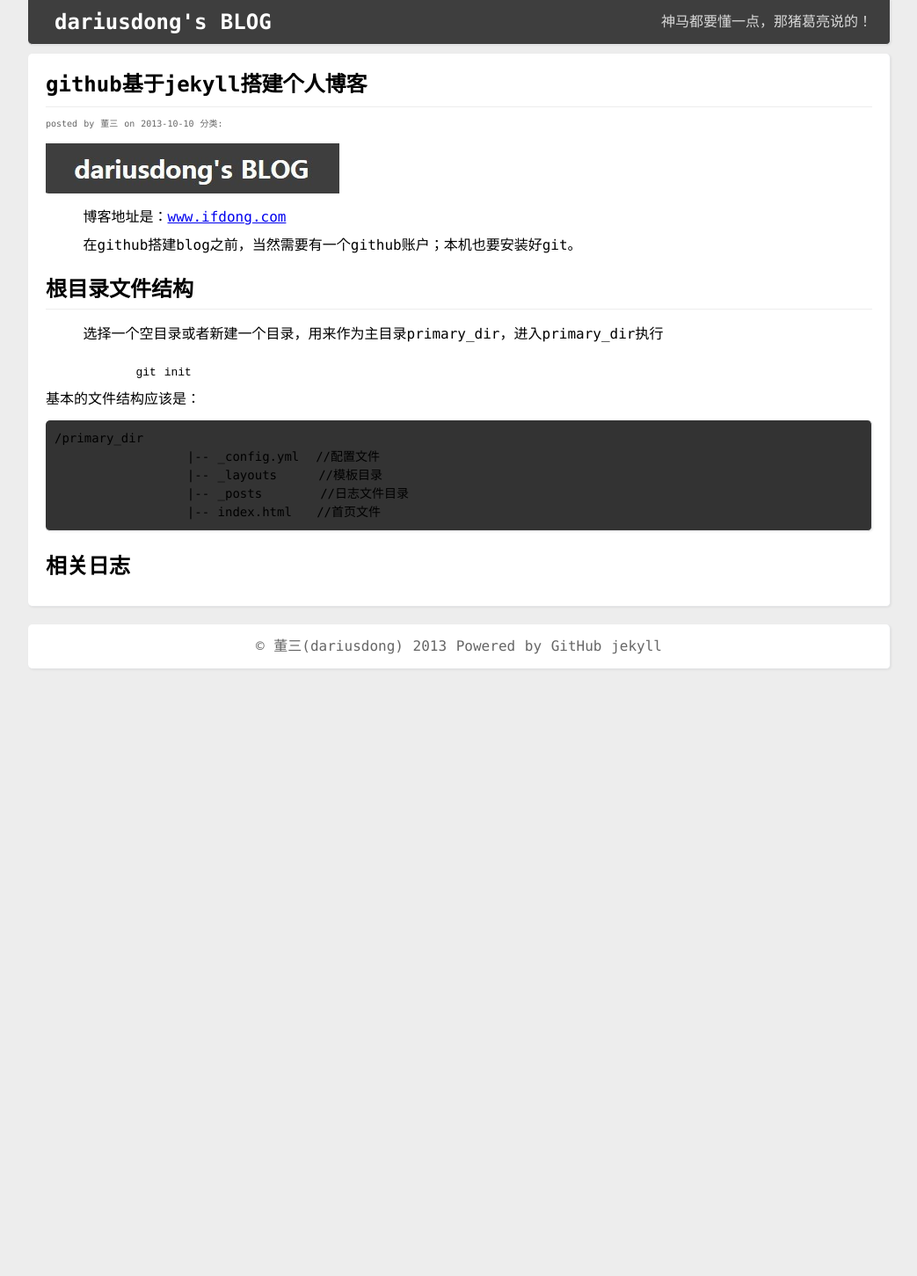
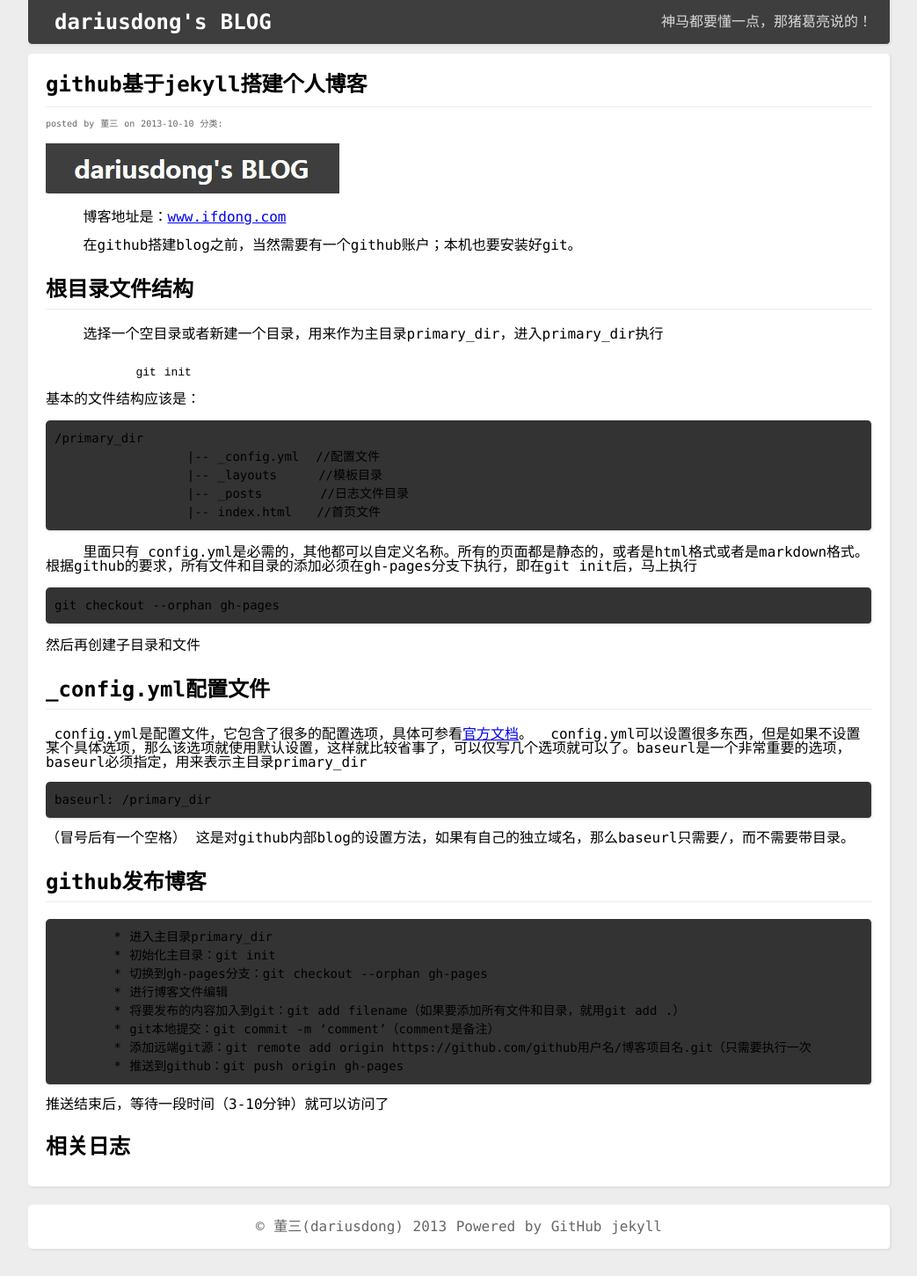
Before and after one commit to dariuskylin/blogs, a Jekyll site: the page built from _posts/2013-10-10-github-jekyll-blog.html, in a window 1280 px wide. Shown: the whole page at 88% size, without its empty margins (118-1161 px from the left). Built offline with Jekyll 4.4.1, drawn with Linux system fonts in a browser that asks for light colours; comment, search, counter and statistics services are not loaded; before the commit the page ends 900 px from its top, so only the background shows below that.

Commit message:
new post of github-jekyll-blog

```diff
--- a/_posts/2013-10-10-github-jekyll-blog.html
+++ b/_posts/2013-10-10-github-jekyll-blog.html
@@ -26,3 +26,30 @@ keywords: github,jekyll,blog
                 |-- _posts       //日志文件目录
                 |-- index.html   //首页文件
 </pre>
+<p>&nbsp;&nbsp;&nbsp;&nbsp;里面只有_config.yml是必需的，其他都可以自定义名称。所有的页面都是静态的，或者是html格式或者是markdown格式。
+根据github的要求，所有文件和目录的添加必须在gh-pages分支下执行，即在git init后，马上执行</p>
+<pre class="prettyprint lang-javascript">
+git checkout --orphan gh-pages
+</pre>
+<p>然后再创建子目录和文件</p>
+
+<h2 class="content_h2">_config.yml配置文件</h2>
+_config.yml是配置文件，它包含了很多的配置选项，具体可参看<a href="http://jekyllrb.com/docs/configuration/">官方文档</a>。
+_config.yml可以设置很多东西，但是如果不设置某个具体选项，那么该选项就使用默认设置，这样就比较省事了，可以仅写几个选项就可以了。baseurl是一个非常重要的选项，baseurl必须指定，用来表示主目录primary_dir
+<pre class="prettyprint lang-javascript">
+baseurl: /primary_dir
+</pre>
+（冒号后有一个空格）
+这是对github内部blog的设置方法，如果有自己的独立域名，那么baseurl只需要/，而不需要带目录。
+<h2 class="content_h2">github发布博客</h2>
+<pre class="prettyprint lang-javascript">
+	* 进入主目录primary_dir
+	* 初始化主目录：git init
+	* 切换到gh-pages分支：git checkout --orphan gh-pages
+	* 进行博客文件编辑
+	* 将要发布的内容加入到git：git add filename（如果要添加所有文件和目录，就用git add .）
+	* git本地提交：git commit -m ‘comment’（comment是备注）
+	* 添加远端git源：git remote add origin https://github.com/github用户名/博客项目名.git（只需要执行一次
+	* 推送到github：git push origin gh-pages
+</pre>
+推送结束后，等待一段时间（3-10分钟）就可以访问了
```
